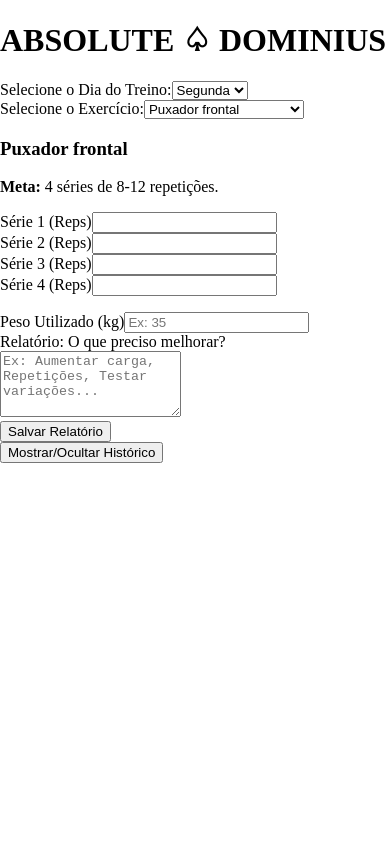
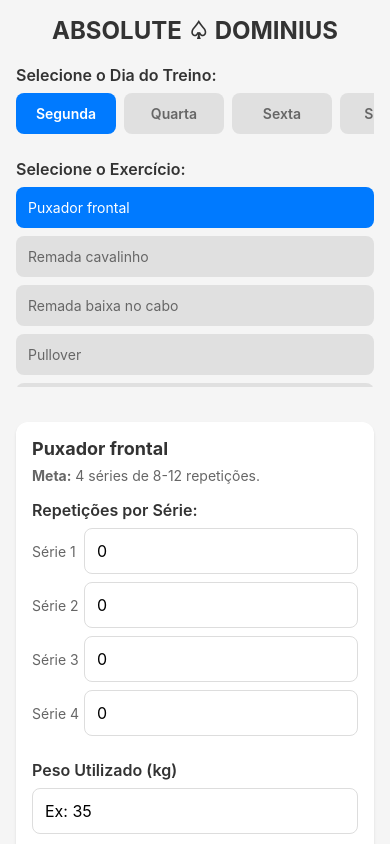
Before and after one commit to Ruan-60/meu-prjeto-My-Ftiness, a React Native app: screen / in a window 390 px wide. Built offline with nearby package versions, Linux system fonts and the light colour scheme.

Commit message:
TEstando no app

```diff
--- a/App.tsx
+++ b/App.tsx
@@ -1,4 +1,16 @@
-import React, { useEffect, useState } from "react";
+import React, { useEffect, useState } from 'react';
+import {
+  View,
+  Text,
+  TextInput,
+  TouchableOpacity,
+  ScrollView,
+  Alert,
+  StyleSheet,
+  Modal,
+  SafeAreaView
+} from 'react-native';
+import AsyncStorage from '@react-native-async-storage/async-storage';
 
 type Exercise = {
   name: string;
@@ -61,71 +73,73 @@ const App: React.FC = () => {
     workoutPlan["segunda"][0].name
   );
   const [reps, setReps] = useState<number[]>([]);
-  const [weight, setWeight] = useState<number | "">("");
+  const [weight, setWeight] = useState<string>("");
   const [report, setReport] = useState<string>("");
   const [suggestion, setSuggestion] = useState<string>("");
   const [history, setHistory] = useState<HistoryEntry[]>([]);
   const [showHistory, setShowHistory] = useState<boolean>(false);
 
-  // Atualiza exercícios quando o dia muda
   useEffect(() => {
     const firstExercise = workoutPlan[selectedDay][0].name;
     setSelectedExercise(firstExercise);
     setReps(Array(workoutPlan[selectedDay][0].sets).fill(0));
-    const lastEntry = getHistory().find((e) => e.exercise === firstExercise);
-    setWeight(lastEntry?.weight || "");
+    loadHistoryForExercise(firstExercise);
   }, [selectedDay]);
 
-  // Atualiza reps quando exercício muda
   useEffect(() => {
-    const exercise = workoutPlan[selectedDay].find(
-      (ex) => ex.name === selectedExercise
-    );
-    if (exercise) {
-      setReps(Array(exercise.sets).fill(0));
-      const lastEntry = getHistory().find(
-        (e) => e.exercise === selectedExercise
-      );
-      setWeight(lastEntry?.weight || "");
-    }
-  }, [selectedExercise, selectedDay]);
+    loadHistoryForExercise(selectedExercise);
+  }, [selectedExercise]);
 
   useEffect(() => {
     loadHistory();
   }, []);
 
-  function handleRepChange(index: number, value: number) {
+  const loadHistoryForExercise = async (exercise: string) => {
+    try {
+      const storedHistory = await getHistory();
+      const lastEntry = storedHistory.find((e) => e.exercise === exercise);
+      if (lastEntry) {
+        setWeight(lastEntry.weight.toString());
+      } else {
+        setWeight("");
+      }
+    } catch (error) {
+      console.error('Error loading history:', error);
+    }
+  };
+
+  const handleRepChange = (index: number, value: string) => {
     const newReps = [...reps];
-    newReps[index] = value;
+    newReps[index] = value === '' ? 0 : parseInt(value) || 0;
     setReps(newReps);
-  }
+  };
 
-  function handleCalculate() {
+  const handleCalculate = async () => {
     const exercise = workoutPlan[selectedDay].find(
       (ex) => ex.name === selectedExercise
     );
     if (!exercise) return;
 
-    if (!weight || weight <= 0) {
-      alert("Por favor, insira um peso válido.");
+    const weightValue = parseFloat(weight);
+    if (!weight || isNaN(weightValue) || weightValue <= 0) {
+      Alert.alert("Erro", "Por favor, insira um peso válido.");
       return;
     }
 
     if (reps.length !== exercise.sets || reps.some((r) => r <= 0)) {
-      alert(`Preencha todas as ${exercise.sets} repetições.`);
+      Alert.alert("Erro", `Preencha todas as ${exercise.sets} repetições.`);
       return;
     }
 
-    const suggestionText =
-      report !== ""
+    const suggestionText = report !== ""
       ? `Relatório anotado: ${report}`
       : "Consistência! Continue evoluindo com qualidade.";
 
     setSuggestion(suggestionText);
-    saveToHistory(reps, weight, suggestionText);
-  }
+    await saveToHistory(reps, weightValue, suggestionText);
+  };
 
-  function saveToHistory(repsArray: number[], weightValue: number, suggestionText: string) {
+  const saveToHistory = async (repsArray: number[], weightValue: number, suggestionText: string) => {
     const newEntry: HistoryEntry = {
       date: new Date().toLocaleDateString("pt-BR"),
       day: selectedDay,
@@ -134,158 +148,462 @@ const App: React.FC = () => {
       weight: weightValue,
       suggestion: suggestionText,
     };
+
     const updatedHistory = [newEntry, ...history];
     setHistory(updatedHistory);
-    localStorage.setItem("workoutHistory", JSON.stringify(updatedHistory));
+    try {
+      await AsyncStorage.setItem("workoutHistory", JSON.stringify(updatedHistory));
+    } catch (error) {
+      console.error('Error saving history:', error);
     }
+  };
 
-  function getHistory(): HistoryEntry[] {
-    return JSON.parse(localStorage.getItem("workoutHistory") || "[]");
+  const getHistory = async (): Promise<HistoryEntry[]> => {
+    try {
+      const historyData = await AsyncStorage.getItem("workoutHistory");
+      return historyData ? JSON.parse(historyData) : [];
+    } catch (error) {
+      console.error('Error getting history:', error);
+      return [];
     }
+  };
 
-  function loadHistory() {
-    const storedHistory = getHistory();
+  const loadHistory = async () => {
+    try {
+      const storedHistory = await getHistory();
       setHistory(storedHistory);
+    } catch (error) {
+      console.error('Error loading history:', error);
     }
+  };
 
-  function toggleHistory() {
-    setShowHistory(!showHistory);
-  }
-
-  function clearHistory() {
-    if (confirm("Tem certeza que deseja apagar TODO o histórico?")) {
-      localStorage.removeItem("workoutHistory");
+  const clearHistory = async () => {
+    Alert.alert(
+      "Confirmar",
+      "Tem certeza que deseja apagar TODO o histórico?",
+      [
+        {
+          text: "Cancelar",
+          style: "cancel"
+        },
+        {
+          text: "Apagar",
+          onPress: async () => {
+            try {
+              await AsyncStorage.removeItem("workoutHistory");
               setHistory([]);
+            } catch (error) {
+              console.error('Error clearing history:', error);
             }
           }
+        }
+      ]
+    );
+  };
 
   const currentExercise = workoutPlan[selectedDay].find(
     (ex) => ex.name === selectedExercise
   );
 
   return (
-    <div className="container">
-      <header>
-        <h1>{"ABSOLUTE ♤ DOMINIUS"}</h1>
-      </header>
+    <SafeAreaView style={styles.container}>
+      <ScrollView style={styles.scrollView}>
+        <View style={styles.header}>
+          <Text style={styles.title}>ABSOLUTE ♤ DOMINIUS</Text>
+        </View>
 
-      <main>
-        <div className="controls">
-          <div className="control-group">
-            <label>Selecione o Dia do Treino:</label>
-            <select
-              value={selectedDay}
-              onChange={(e) => setSelectedDay(e.target.value)}
+        <View style={styles.controls}>
+          <View style={styles.controlGroup}>
+            <Text style={styles.label}>Selecione o Dia do Treino:</Text>
+            <ScrollView horizontal style={styles.daySelector} showsHorizontalScrollIndicator={false}>
+              {Object.keys(workoutPlan).map((day) => (
+                <TouchableOpacity
+                  key={day}
+                  style={[
+                    styles.dayButton,
+                    selectedDay === day && styles.dayButtonSelected
+                  ]}
+                  onPress={() => setSelectedDay(day)}
                 >
-              {Object.keys(workoutPlan).map((day) => (
-                <option key={day} value={day}>
+                  <Text style={[
+                    styles.dayButtonText,
+                    selectedDay === day && styles.dayButtonTextSelected
+                  ]}>
                     {day.charAt(0).toUpperCase() + day.slice(1)}
-                </option>
+                  </Text>
+                </TouchableOpacity>
               ))}
-            </select>
-          </div>
+            </ScrollView>
+          </View>
 
-          <div className="control-group">
-            <label>Selecione o Exercício:</label>
-            <select
-              value={selectedExercise}
-              onChange={(e) => setSelectedExercise(e.target.value)}
+          <View style={styles.controlGroup}>
+            <Text style={styles.label}>Selecione o Exercício:</Text>
+            <ScrollView style={styles.exerciseSelector} showsVerticalScrollIndicator={false}>
+              {workoutPlan[selectedDay].map((ex) => (
+                <TouchableOpacity
+                  key={ex.name}
+                  style={[
+                    styles.exerciseButton,
+                    selectedExercise === ex.name && styles.exerciseButtonSelected
+                  ]}
+                  onPress={() => setSelectedExercise(ex.name)}
                 >
-              {workoutPlan[selectedDay].map((ex) => (
-                <option key={ex.name} value={ex.name}>
+                  <Text style={[
+                    styles.exerciseButtonText,
+                    selectedExercise === ex.name && styles.exerciseButtonTextSelected
+                  ]}>
                     {ex.name}
-                </option>
+                  </Text>
+                </TouchableOpacity>
               ))}
-            </select>
-          </div>
-        </div>
+            </ScrollView>
+          </View>
+        </View>
 
         {currentExercise && (
-          <div className="card">
-            <h3>{currentExercise.name}</h3>
-            <p>
-              <strong>Meta:</strong> {currentExercise.sets} séries de{" "}
+          <View style={styles.card}>
+            <Text style={styles.cardTitle}>{currentExercise.name}</Text>
+            <Text style={styles.metaText}>
+              <Text style={styles.bold}>Meta:</Text> {currentExercise.sets} séries de{" "}
               {currentExercise.reps} repetições.
-            </p>
+            </Text>
 
-            <div className="series-inputs">
+            <View style={styles.seriesInputs}>
+              <Text style={styles.label}>Repetições por Série:</Text>
               {reps.map((r, idx) => (
-                <div className="control-group" key={idx}>
-                  <label>Série {idx + 1} (Reps)</label>
-                  <input
-                    type="number"
-                    value={r === 0 ? "" : r}
-                    onChange={(e) =>
-                      handleRepChange(idx, parseInt(e.target.value))
-                    }
+                <View style={styles.repInputContainer} key={idx}>
+                  <Text style={styles.repLabel}>Série {idx + 1}</Text>
+                  <TextInput
+                    style={styles.input}
+                    keyboardType="numeric"
+                    value={r === 0 ? "" : r.toString()}
+                    onChangeText={(value) => handleRepChange(idx, value)}
+                    placeholder="0"
                   />
-                </div>
+                </View>
               ))}
-            </div>
+            </View>
 
-            <div className="control-group" style={{ marginTop: "1rem" }}>
-              <label>Peso Utilizado (kg)</label>
-              <input
-                type="number"
+            <View style={styles.controlGroup}>
+              <Text style={styles.label}>Peso Utilizado (kg)</Text>
+              <TextInput
+                style={styles.input}
+                keyboardType="numeric"
                 value={weight}
-                onChange={(e) => setWeight(parseFloat(e.target.value))}
+                onChangeText={setWeight}
                 placeholder="Ex: 35"
               />
-            </div>
-          </div>
+            </View>
+          </View>
         )}
 
-        <div className="card">
-          <div className="control-group">
-            <label>Relatório: O que preciso melhorar?</label>
-            <textarea
-              rows={4}
+        <View style={styles.card}>
+          <Text style={styles.label}>Relatório: O que preciso melhorar?</Text>
+          <TextInput
+            style={[styles.input, styles.textArea]}
+            multiline
+            numberOfLines={4}
             value={report}
-              onChange={(e) => setReport(e.target.value)}
+            onChangeText={setReport}
             placeholder="Ex: Aumentar carga, Repetições, Testar variações..."
-            ></textarea>
-          </div>
-          <button onClick={handleCalculate}>Salvar Relatório</button>
-        </div>
+          />
+          <TouchableOpacity style={styles.button} onPress={handleCalculate}>
+            <Text style={styles.buttonText}>Salvar Relatório</Text>
+          </TouchableOpacity>
+        </View>
 
-        {suggestion && <div className="card-suggestion">{suggestion}</div>}
+        {suggestion ? (
+          <View style={styles.suggestionCard}>
+            <Text style={styles.suggestionText}>{suggestion}</Text>
+          </View>
+        ) : null}
 
-        <div className="history-controls">
-          <button onClick={toggleHistory}>Mostrar/Ocultar Histórico</button>
-        </div>
+        <TouchableOpacity style={styles.historyButton} onPress={() => setShowHistory(true)}>
+          <Text style={styles.historyButtonText}>Ver Histórico</Text>
+        </TouchableOpacity>
 
-        {showHistory && (
-          <div id="history-log">
-            <h2>Histórico de Treinos</h2>
-            <div>
-              {history.length === 0 && <p>Nenhum treino registrado ainda.</p>}
-              {history.map((entry, idx) => (
-                <div className="history-item" key={idx}>
-                  <h4>
+        <Modal
+          visible={showHistory}
+          animationType="slide"
+          onRequestClose={() => setShowHistory(false)}
+        >
+          <SafeAreaView style={styles.modalContainer}>
+            <View style={styles.modalHeader}>
+              <Text style={styles.modalTitle}>Histórico de Treinos</Text>
+              <TouchableOpacity onPress={() => setShowHistory(false)}>
+                <Text style={styles.closeButton}>Fechar</Text>
+              </TouchableOpacity>
+            </View>
+
+            <ScrollView style={styles.historyList}>
+              {history.length === 0 ? (
+                <Text style={styles.emptyHistory}>Nenhum treino registrado ainda.</Text>
+              ) : (
+                history.map((entry, idx) => (
+                  <View key={idx} style={styles.historyItem}>
+                    <Text style={styles.historyTitle}>
                       {entry.exercise} - {entry.date}
-                  </h4>
-                  <p>
-                    <strong>Dia:</strong>{" "}
+                    </Text>
+                    <Text style={styles.historyText}>
+                      <Text style={styles.bold}>Dia:</Text>{" "}
                       {entry.day.charAt(0).toUpperCase() + entry.day.slice(1)}
-                  </p>
-                  <p>
-                    <strong>Peso:</strong> {entry.weight} kg
-                  </p>
-                  <p>
-                    <strong>Reps por Série:</strong> {entry.setsDetail}
-                  </p>
-                  <p>
-                    <strong>Relatório:</strong> {entry.suggestion}
-                  </p>
-                </div>
-              ))}
-            </div>
-            <button onClick={clearHistory}>Apagar Histórico</button>
-          </div>
+                    </Text>
+                    <Text style={styles.historyText}>
+                      <Text style={styles.bold}>Peso:</Text> {entry.weight} kg
+                    </Text>
+                    <Text style={styles.historyText}>
+                      <Text style={styles.bold}>Reps por Série:</Text> {entry.setsDetail}
+                    </Text>
+                    <Text style={styles.historyText}>
+                      <Text style={styles.bold}>Relatório:</Text> {entry.suggestion}
+                    </Text>
+                  </View>
+                ))
               )}
-      </main>
-    </div>
+            </ScrollView>
+
+            {history.length > 0 && (
+              <TouchableOpacity style={styles.clearButton} onPress={clearHistory}>
+                <Text style={styles.clearButtonText}>Apagar Histórico</Text>
+              </TouchableOpacity>
+            )}
+          </SafeAreaView>
+        </Modal>
+      </ScrollView>
+    </SafeAreaView>
   );
 };
 
+const styles = StyleSheet.create({
+  container: {
+    flex: 1,
+    backgroundColor: '#f5f5f5',
+  },
+  scrollView: {
+    flex: 1,
+    padding: 16,
+  },
+  header: {
+    alignItems: 'center',
+    marginBottom: 20,
+  },
+  title: {
+    fontSize: 24,
+    fontWeight: 'bold',
+    color: '#333',
+  },
+  controls: {
+    marginBottom: 20,
+  },
+  controlGroup: {
+    marginBottom: 15,
+  },
+  label: {
+    fontSize: 16,
+    fontWeight: '600',
+    marginBottom: 8,
+    color: '#333',
+  },
+  daySelector: {
+    flexDirection: 'row',
+    marginBottom: 10,
+  },
+  dayButton: {
+    padding: 12,
+    marginRight: 8,
+    backgroundColor: '#e0e0e0',
+    borderRadius: 8,
+    minWidth: 100,
+    alignItems: 'center',
+  },
+  dayButtonSelected: {
+    backgroundColor: '#007AFF',
+  },
+  dayButtonText: {
+    color: '#666',
+    fontWeight: '600',
+  },
+  dayButtonTextSelected: {
+    color: 'white',
+  },
+  exerciseSelector: {
+    maxHeight: 200,
+  },
+  exerciseButton: {
+    padding: 12,
+    marginBottom: 8,
+    backgroundColor: '#e0e0e0',
+    borderRadius: 8,
+  },
+  exerciseButtonSelected: {
+    backgroundColor: '#007AFF',
+  },
+  exerciseButtonText: {
+    color: '#666',
+  },
+  exerciseButtonTextSelected: {
+    color: 'white',
+  },
+  card: {
+    backgroundColor: 'white',
+    padding: 16,
+    borderRadius: 12,
+    marginBottom: 16,
+    shadowColor: '#000',
+    shadowOffset: {
+      width: 0,
+      height: 2,
+    },
+    shadowOpacity: 0.1,
+    shadowRadius: 3,
+    elevation: 3,
+  },
+  cardTitle: {
+    fontSize: 18,
+    fontWeight: 'bold',
+    marginBottom: 8,
+    color: '#333',
+  },
+  metaText: {
+    fontSize: 14,
+    color: '#666',
+    marginBottom: 16,
+  },
+  bold: {
+    fontWeight: 'bold',
+  },
+  seriesInputs: {
+    marginBottom: 16,
+  },
+  repInputContainer: {
+    flexDirection: 'row',
+    alignItems: 'center',
+    justifyContent: 'space-between',
+    marginBottom: 8,
+  },
+  repLabel: {
+    fontSize: 14,
+    color: '#666',
+    flex: 1,
+  },
+  input: {
+    borderWidth: 1,
+    borderColor: '#ddd',
+    borderRadius: 8,
+    padding: 12,
+    fontSize: 16,
+    backgroundColor: 'white',
+    minWidth: 80,
+  },
+  textArea: {
+    height: 100,
+    textAlignVertical: 'top',
+  },
+  button: {
+    backgroundColor: '#007AFF',
+    padding: 16,
+    borderRadius: 8,
+    alignItems: 'center',
+    marginTop: 16,
+  },
+  buttonText: {
+    color: 'white',
+    fontSize: 16,
+    fontWeight: '600',
+  },
+  suggestionCard: {
+    backgroundColor: '#e8f5e8',
+    padding: 16,
+    borderRadius: 12,
+    marginBottom: 16,
+    borderLeftWidth: 4,
+    borderLeftColor: '#4CAF50',
+  },
+  suggestionText: {
+    color: '#2e7d32',
+    fontSize: 14,
+  },
+  historyButton: {
+    backgroundColor: '#666',
+    padding: 16,
+    borderRadius: 8,
+    alignItems: 'center',
+    marginBottom: 20,
+  },
+  historyButtonText: {
+    color: 'white',
+    fontSize: 16,
+    fontWeight: '600',
+  },
+  modalContainer: {
+    flex: 1,
+    backgroundColor: '#f5f5f5',
+  },
+  modalHeader: {
+    flexDirection: 'row',
+    justifyContent: 'space-between',
+    alignItems: 'center',
+    padding: 16,
+    borderBottomWidth: 1,
+    borderBottomColor: '#ddd',
+    backgroundColor: 'white',
+  },
+  modalTitle: {
+    fontSize: 20,
+    fontWeight: 'bold',
+    color: '#333',
+  },
+  closeButton: {
+    color: '#007AFF',
+    fontSize: 16,
+  },
+  historyList: {
+    flex: 1,
+    padding: 16,
+  },
+  emptyHistory: {
+    textAlign: 'center',
+    color: '#666',
+    fontSize: 16,
+    marginTop: 50,
+  },
+  historyItem: {
+    backgroundColor: 'white',
+    padding: 16,
+    borderRadius: 12,
+    marginBottom: 12,
+    shadowColor: '#000',
+    shadowOffset: {
+      width: 0,
+      height: 1,
+    },
+    shadowOpacity: 0.1,
+    shadowRadius: 2,
+    elevation: 2,
+  },
+  historyTitle: {
+    fontSize: 16,
+    fontWeight: 'bold',
+    marginBottom: 8,
+    color: '#333',
+  },
+  historyText: {
+    fontSize: 14,
+    color: '#666',
+    marginBottom: 4,
+  },
+  clearButton: {
+    backgroundColor: '#ff3b30',
+    padding: 16,
+    margin: 16,
+    borderRadius: 8,
+    alignItems: 'center',
+  },
+  clearButtonText: {
+    color: 'white',
+    fontSize: 16,
+    fontWeight: '600',
+  },
+});
+
 export default App;
```
Also changed, not shown: package.json (+13 -2 lines), 1 other file (tests, documents, lock files or other folders). Lines whose indentation alone changed are shown as unchanged.
